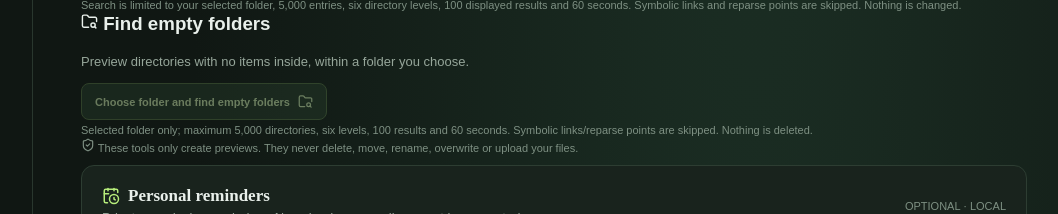
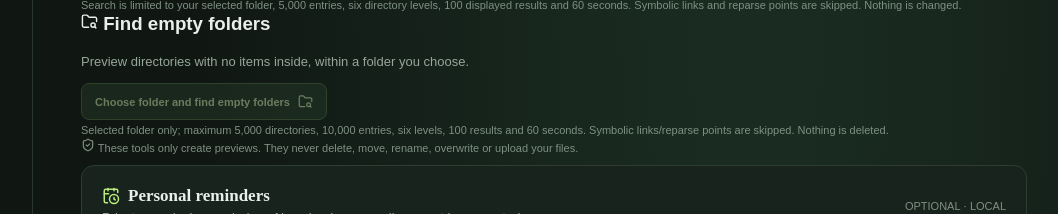
Before and after one commit to asifshadab33/UJANI-PUBLIC-AI-, a React (Vite) app in the folder apps/desktop/: page / in a window 1280 px wide. Shown: the part 1200-1414 px from the top of the page, without its empty margins (205-1263 px from the left). Built offline with nearby package versions, Linux system fonts and the light colour scheme.

Commit message:
docs: disclose empty-folder entry limit in UI

```diff
--- a/apps/desktop/src/EverydayTools.tsx
+++ b/apps/desktop/src/EverydayTools.tsx
@@ -223,7 +223,7 @@ export default function EverydayTools() {
       {emptyFolderBusy ? "Scanning selected folder…" : "Choose folder and find empty folders"} <FolderSearch size={15}/>
     </button>
     {emptyFolderBusy && <><p className="progress" role="status">Checking directory entries only; no files are opened or changed.</p><button className="model-run" type="button" onClick={cancelEmptyFolderScan} disabled={!emptyFolderTaskId}>Cancel scan</button></>}
-    <small className="muted">Selected folder only; maximum 5,000 directories, six levels, 100 results and 60 seconds. Symbolic links/reparse points are skipped. Nothing is deleted.</small>
+    <small className="muted">Selected folder only; maximum 5,000 directories, 10,000 entries, six levels, 100 results and 60 seconds. Symbolic links/reparse points are skipped. Nothing is deleted.</small>
     {emptyFolderError && <p className="error" role="alert">{emptyFolderError}</p>}
     {emptyFolderResult && <div className="result">
       <div className="result-title">Empty-folder preview <span>{emptyFolderResult.empty_folders.length} results · {emptyFolderResult.scanned_directories} directories checked</span></div>
```
